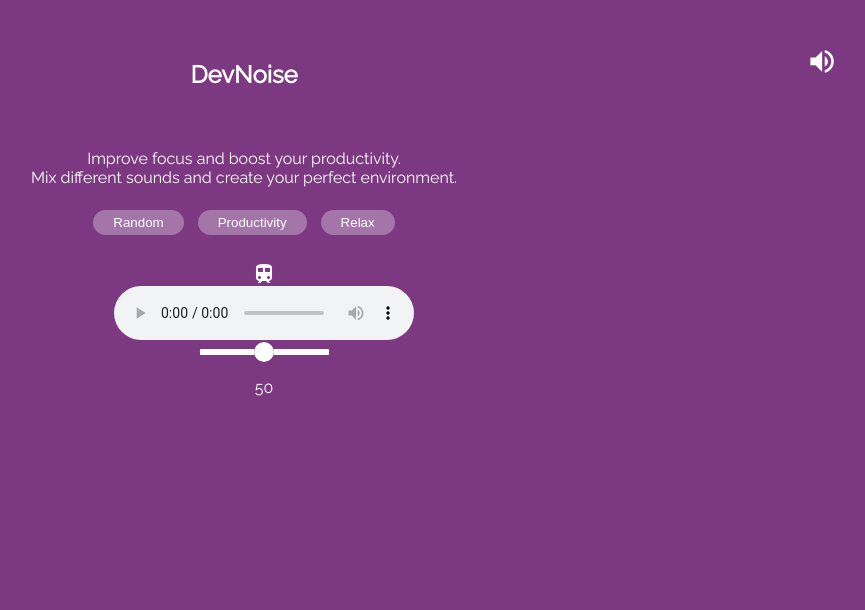
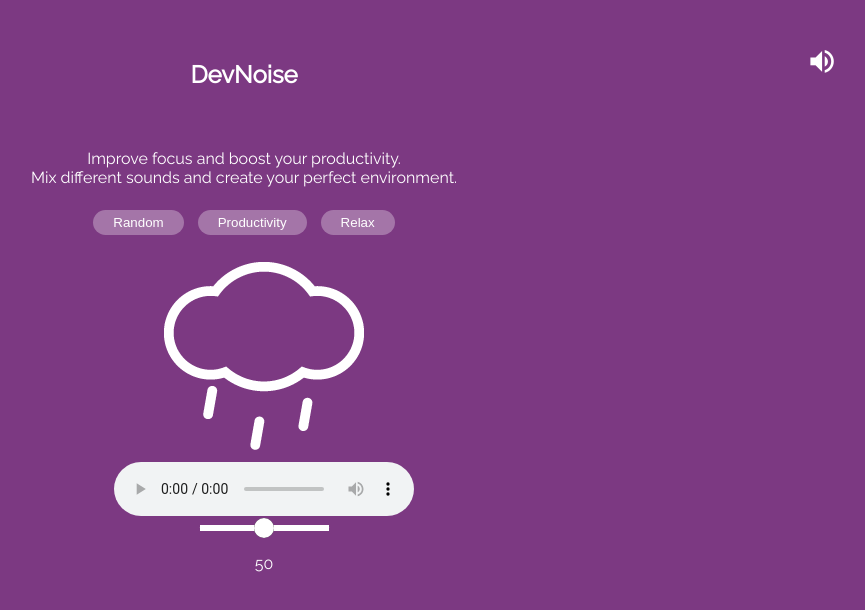
Before and after one commit to kwoosh/dev-noise, a Vue app: page / in a window 1280 px wide. Shown: the top 610 px of the page, without its empty margins (396-1261 px from the left). Built offline with nearby package versions, Linux system fonts and the light colour scheme.

Commit message:
change incon to img

```diff
--- a/src/App.vue
+++ b/src/App.vue
@@ -46,5 +46,9 @@ body {
   margin: 60px 0
 }
 
+.op {
+  opacity: 0.8
+}
+
 
 </style>
--- a/src/components/Mute.vue
+++ b/src/components/Mute.vue
@@ -22,7 +22,8 @@
         audios.forEach(item => {
           item.muted = this.isMute
         })
-        console.log(audios)
+
+        //console.log(audios)
       }
     }
   }
@@ -36,8 +37,4 @@
     cursor: pointer
     transform: scale(1.3)
   }
-
-  .op {
-    opacity: 0.8
-  }
 </style>
--- a/src/components/Noise.vue
+++ b/src/components/Noise.vue
@@ -1,20 +1,18 @@
 <template lang="pug">
 
-  li
-    icon( :name="icon" )
-    audio( :src="file" controls )
+  li( @click="muteThis")
+    img( :src="'../../static/imgs/' + img" )
+    audio( :src="'../../static/sounds/' + file" controls )
     range-input( @change.native="changeVolume")
-
 
 </template>
 <script>
-import Icon from './Icon'
 import RangeInput from './RangeInput'
 
 export default {
   name: 'noise',
-  props: ['file', 'icon'],
-  components: { Icon, RangeInput },
+  props: ['file', 'img'],
+  components: { RangeInput },
   data() {
     return {
       volume: 50
@@ -25,7 +23,13 @@ export default {
       const audio = document.querySelector('audio')
       audio.volume = (e.target.value / 100)
       //console.log(e.target.value, audio)
+    },
+    muteThis() {
+
     }
+  },
+  mounted() {
+    // todo default vulome no 50
   }
 }
 </script>
--- a/src/components/Sounds.vue
+++ b/src/components/Sounds.vue
@@ -4,7 +4,7 @@
       v-for="(item, i) in items"
       :key="i"
       :file="item.src"
-      :icon="item.icon" )
+      :img="item.img" )
 
 </template>
 <script>
@@ -13,14 +13,16 @@ import Noise from './Noise'
 export default {
   name: 'sounds',
   components: { Noise },
+  methods: {
+
+  },
   data() {
     return {
       items: [
         {
           isNoise: false,
-          title: 'rain',
-          src: '../../static/sounds/rain.mp3',
-          icon: 'train'
+          src: 'rain.mp3',
+          img: 'rain.png'
         }
       ]
     }
```
Also changed, not shown: static/imgs/rain.png (added).
